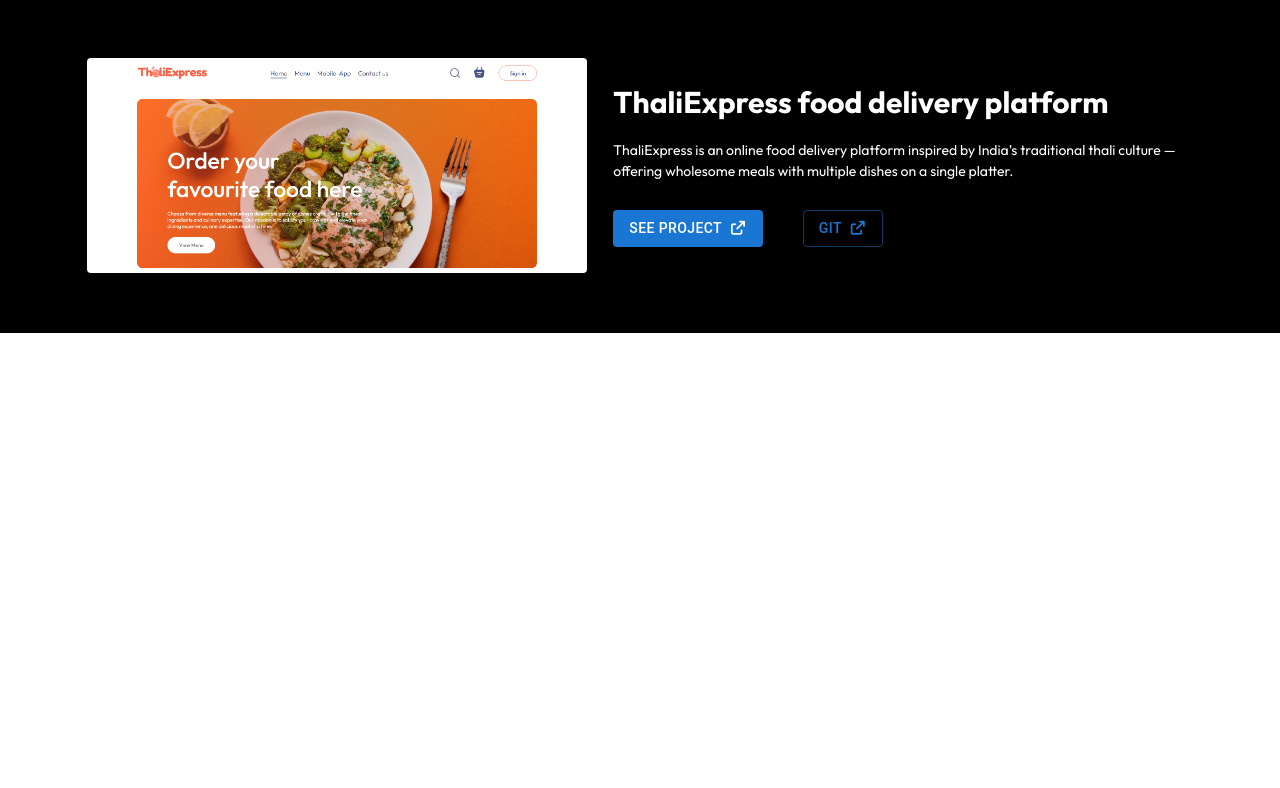
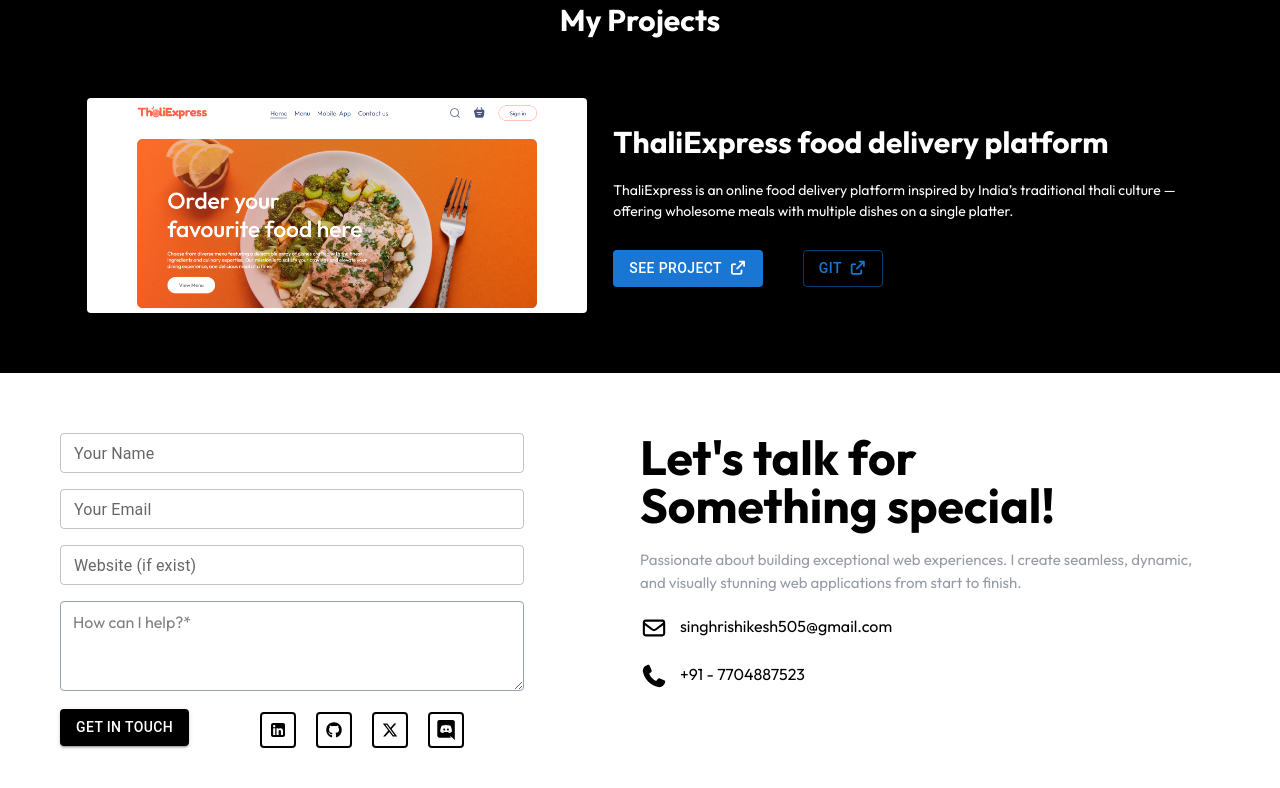
Before and after one commit to errishi/Personal-Portfolio, a React (Vite) app: page / in a window 1280 px wide. Shown: the part 1793-2581 px from the top of the page. Before the commit the page ends 2146 px from the top, so only its background shows below. Built offline with nearby package versions, Linux system fonts and the light colour scheme.

Commit message:
contact section added

```diff
--- a/src/App.jsx
+++ b/src/App.jsx
@@ -5,6 +5,7 @@
 import SkillSection from './components/SkillSection';
 import AboutSection from './components/AboutSection';
 import ProjectSection from './components/ProjectSection';
+import ContactForm from './components/ContactForm';
 
 const App = () => {
   return (
@@ -15,6 +16,7 @@
       <SkillSection />
       <AboutSection />
       <ProjectSection />
+      <ContactForm />
     </>
   )
 }
--- /dev/null
+++ b/src/components/ContactForm.jsx
@@ -0,0 +1,40 @@
+import React from 'react';
+import TextField from '@mui/material/TextField';
+import TextareaAutosize from '@mui/material/TextareaAutosize';
+import Button from '@mui/material/Button';
+import SocialMedia from './SocialMedia';
+
+const ContactForm = () => {
+    return (
+        <div className='flex justify-between flex-col lg:flex-row md:flex-row lg:mx-15 mx-8 my-3'>
+            <div className='lg:w-[40%] md:w-[40%] w-full'>
+                <TextField id="outlined-basic" fullWidth size='small' label="Your Name" variant="outlined" />
+                <TextField id="outlined-basic" fullWidth size='small' margin='normal' label="Your Email" variant="outlined" />
+                <TextField id="outlined-basic" fullWidth size='small' margin='dense' label="Website (if exist)" variant="outlined" />
+                <TextareaAutosize
+                    aria-label="minimum height"
+                    minRows={3}
+                    placeholder="How can I help?*"
+                    style={{ width: "100%" }}
+                    className='border rounded px-3 py-2 my-3 border-gray-400'
+                />
+                <Button id='submit-btn' variant="contained">Get In Touch</Button>
+                <div className='lg:mt-6.5 mt-12 lg:ml-35 md:-ml-15 -ml-35'>
+                    <SocialMedia />
+                </div>
+            </div>
+            <div className='lg:w-[50%] md:w-[50%] w-full mt-10 lg:mt-0 md:mt-0'>
+                <h1 className='font-bold lg:text-5xl md:text-4xl text-3xl mb-5'>Let's <span>talk</span> for <br />Something special!</h1>
+                <p className='mt-5 text-gray-500 opacity-[0.7] text-[13px] lg:text-[15px] md:text-[15px]'>Passionate about building exceptional web experiences. I create seamless, dynamic, and visually stunning web applications from start to finish.</p>
+                <p className='flex gap-3 my-5'>
+                    <img src="/mail.svg" className='w-7' alt="mail" /> <p>singhrishikesh505@gmail.com</p>
+                </p>
+                <p className='flex gap-3 my-5'>
+                    <img src="/phone.svg" className='w-7' alt="mail" /> <p>+91 - 7704887523</p>
+                </p>
+            </div>
+        </div>
+    )
+}
+
+export default ContactForm;
--- a/src/components/ProjectSection.jsx
+++ b/src/components/ProjectSection.jsx
@@ -3,7 +3,7 @@
 
 const ProjectSection = () => {
   return (
-    <div className='lg:p-15 p-8 my-5 bg-black text-white'>
+    <div className='lg:p-15 p-8 my-15 bg-black text-white'>
         <h1 className='font-bold text-3xl text-center'>My Projects</h1>
         <ProjectCard image={"/project-1.png"} title={"ThaliExpress food delivery platform"} description={"ThaliExpress is an online food delivery platform inspired by India’s traditional thali culture — offering wholesome meals with multiple dishes on a single platter."} />
     </div>
--- a/src/index.css
+++ b/src/index.css
@@ -5,7 +5,11 @@
   font-family: "Outfit", sans-serif;
 }
 
-#navbtn > Button{
+#navbtn > Button, #submit-btn{
   background-color: black !important;
   color: white !important;
 }
+
+#navbtn > Button:hover, #submit-btn:hover{
+  opacity: 0.8;
+}
```
Also changed, not shown: public/mail.svg (added), public/phone.svg (added).
